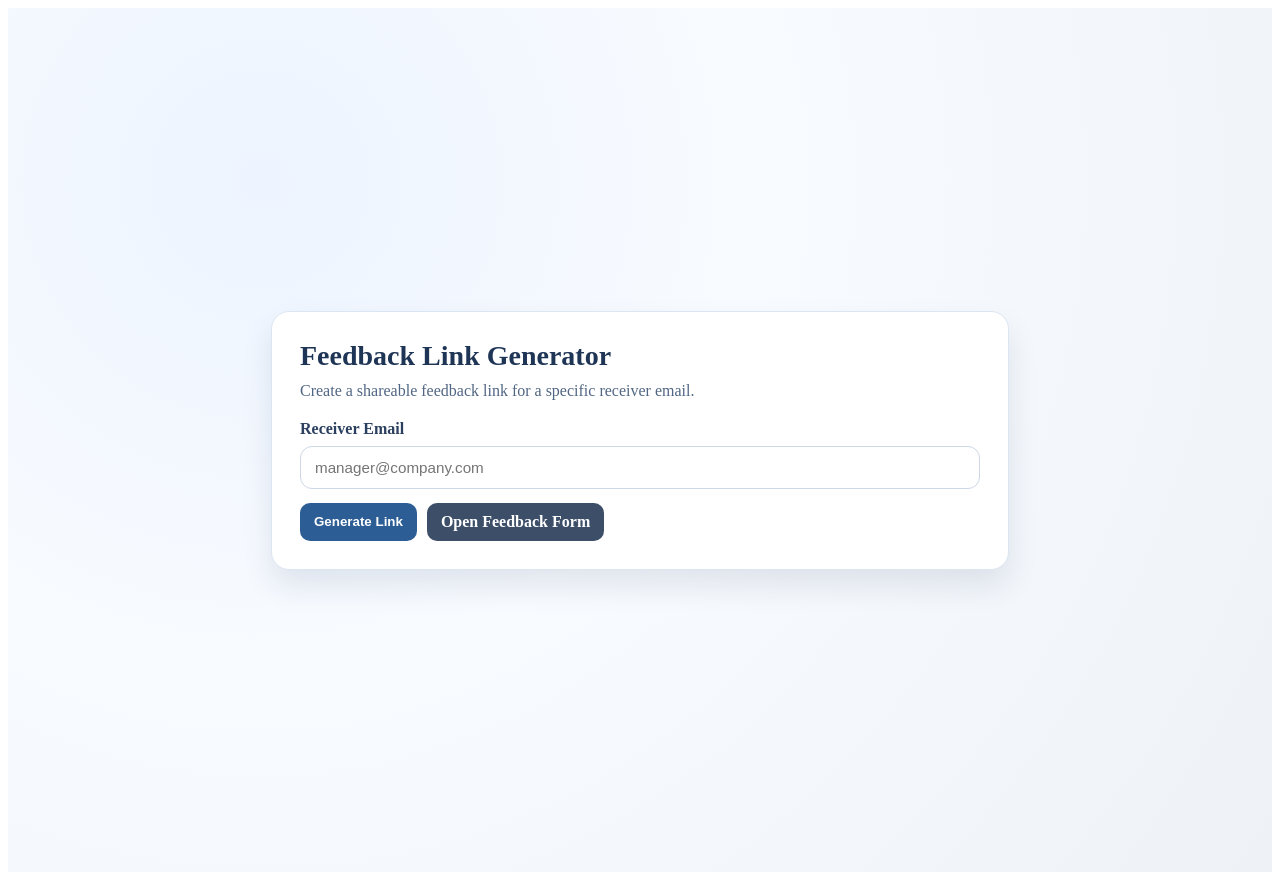
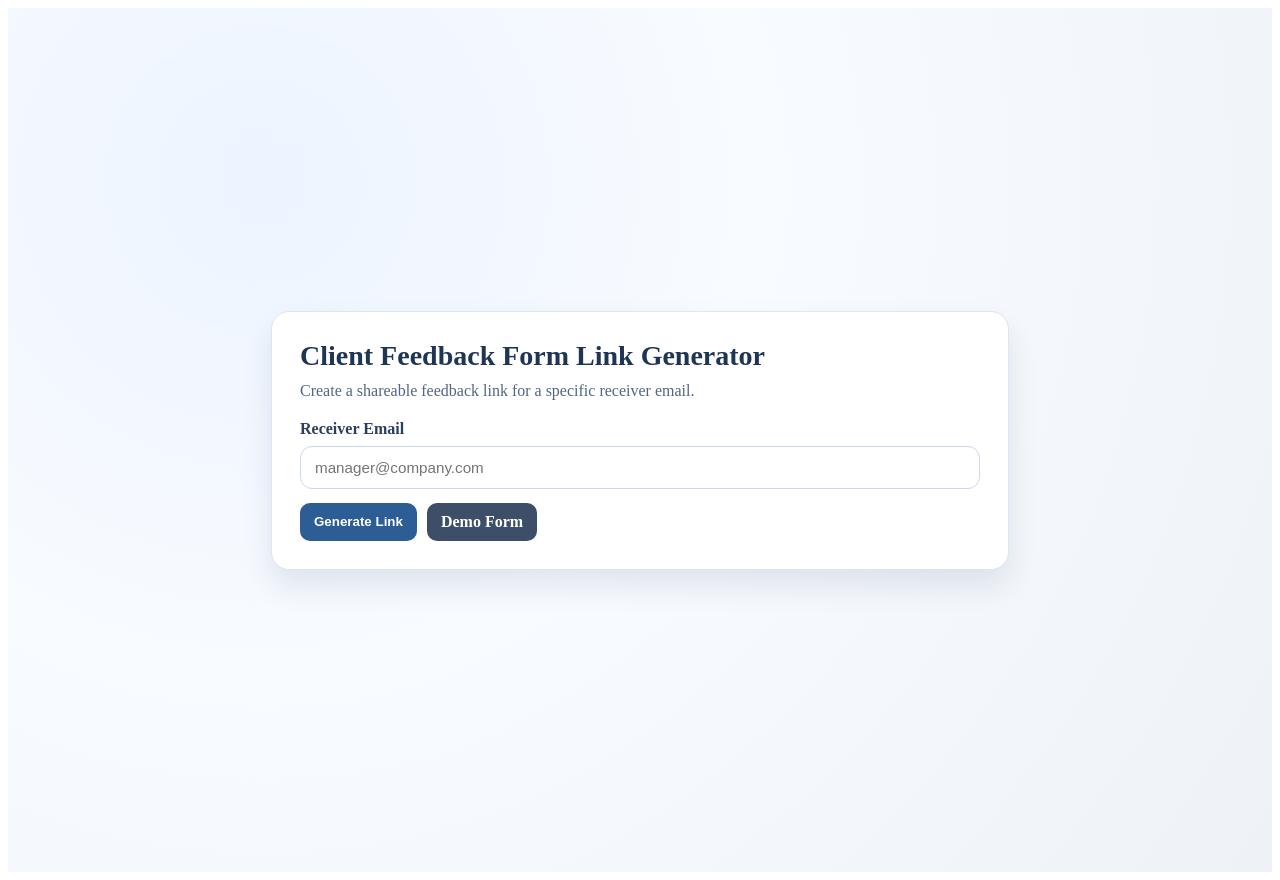
Before and after one commit to dev-aryan-dotcom/feedback-form-frontend, an Angular app: page /link-generator in a window 1280 px wide. Built offline with nearby package versions, Linux system fonts and the light colour scheme.

Commit message:
made some ui changes

```diff
--- a/src/app/link-generator/link-generator.html
+++ b/src/app/link-generator/link-generator.html
@@ -1,6 +1,6 @@
 <div class="generator-page">
   <div class="generator-card">
-    <h1>Feedback Link Generator</h1>
+    <h1>Client Feedback Form Link Generator</h1>
     <p>Create a shareable feedback link for a specific receiver email.</p>
 
     <label for="receiverEmail">Receiver Email</label>
@@ -13,7 +13,7 @@
 
     <div class="actions">
       <button type="button" (click)="generateLink()">Generate Link</button>
-      <a class="open-form" href="/feedback" target="_blank" rel="noopener">Open Feedback Form</a>
+      <a class="open-form" href="/feedback" target="_blank" rel="noopener">Demo Form</a>
     </div>
 
     <div *ngIf="generatedLink" class="result">
--- a/src/app/link-generator/link-generator.ts
+++ b/src/app/link-generator/link-generator.ts
@@ -52,12 +52,14 @@ export class LinkGenerator {
       return;
     }
 
+    this.copyButtonLabel = "Copied";
+
     try {
       await navigator.clipboard.writeText(this.generatedLink);
       this.copyMessage = "Link copied to clipboard.";
-      this.copyButtonLabel = "Copied";
       this.errorMessage = "";
     } catch {
+      this.copyButtonLabel = "Copy Link";
       this.errorMessage = "Unable to copy link automatically. Please copy it manually.";
     }
   }
```
